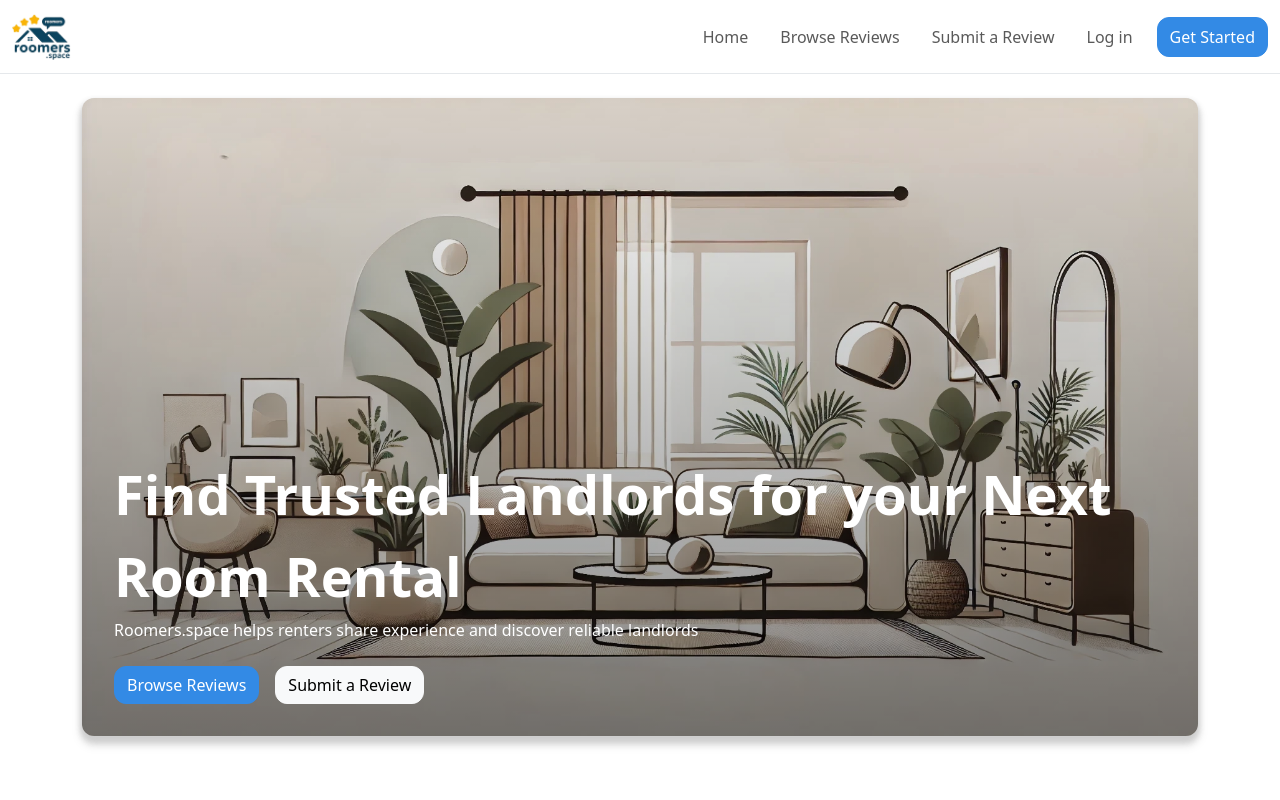
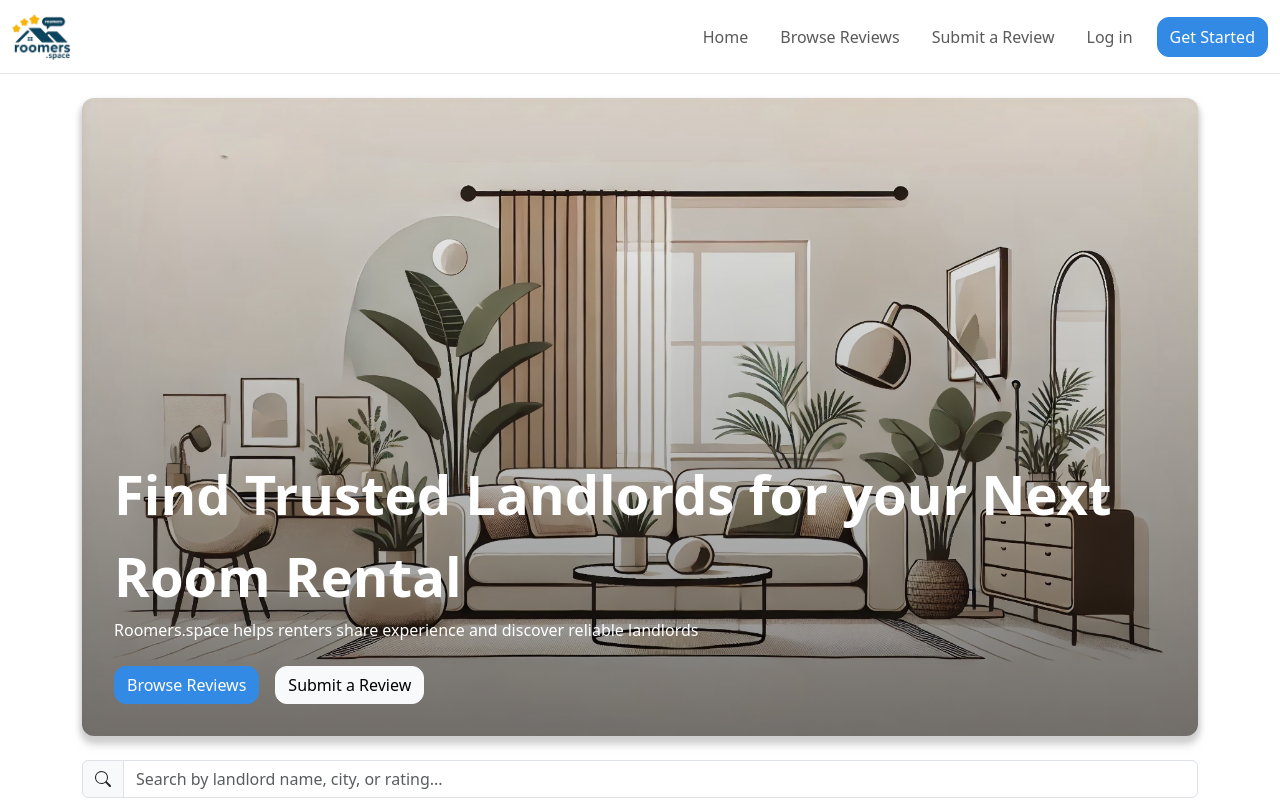
Before and after one commit to bises7/Roomers, a Next.js app: page / in a window 1280 px wide. Built offline with nearby package versions, Linux system fonts and the light colour scheme.

Commit message:
Add search bar

```diff
--- a/package.json
+++ b/package.json
@@ -10,11 +10,13 @@
   },
   "dependencies": {
     "bootstrap": "^5.3.3",
+    "bootstrap-icons": "^1.11.3",
     "classnames": "^2.5.1",
     "next": "14.2.12",
     "react": "^18",
     "react-bootstrap": "^2.10.4",
     "react-dom": "^18",
+    "react-icons": "^5.3.0",
     "sass": "^1.79.2"
   },
   "devDependencies": {
--- /dev/null
+++ b/src/app/components/Homepage/SearchBar.tsx
@@ -0,0 +1,56 @@
+// components/SearchInput.tsx
+import classNames from "classnames";
+import React, { useState } from "react";
+import { Form, FormControl, InputGroup, ListGroup } from "react-bootstrap";
+import "bootstrap-icons/font/bootstrap-icons.css";
+import { BsSearch } from "react-icons/bs";
+
+const SearchInput: React.FC = () => {
+  const [suggestions, setSuggestions] = useState<string[]>([]);
+  const [query, setQuery] = useState<string>("");
+
+  const landlords: string[] = [
+    "John Doe",
+    "Jane Smith",
+    "Alice Johnson",
+    "Bob Brown",
+  ];
+
+  const handleSearch = (text: string) => {
+    setQuery(text);
+    if (!text.length) {
+      setSuggestions([]);
+      return;
+    }
+    const filteredSuggestions = landlords.filter((landlord) =>
+      landlord.toLowerCase().includes(text.toLowerCase())
+    );
+    setSuggestions(filteredSuggestions);
+  };
+
+  return (
+    <InputGroup className="mt-4">
+      <InputGroup.Text id="basic-addon1">
+        <BsSearch />
+      </InputGroup.Text>
+      <FormControl
+        placeholder="Search by landlord name, city, or rating..."
+        aria-label="Search"
+        aria-describedby="basic-addon1"
+        value={query}
+        onChange={(e) => handleSearch(e.target.value)}
+      />
+      {suggestions.length > 0 && (
+        <ListGroup className="position-absolute w-100">
+          {suggestions.map((item, index) => (
+            <ListGroup.Item key={index} action onClick={() => setQuery(item)}>
+              {item}
+            </ListGroup.Item>
+          ))}
+        </ListGroup>
+      )}
+    </InputGroup>
+  );
+};
+
+export default SearchInput;
--- a/src/app/page.tsx
+++ b/src/app/page.tsx
@@ -5,6 +5,7 @@ import NavbarComponent from "./components/Navbar";
 import styles from "./styles/page.module.scss";
 import Jumbotron from "./components/Homepage/Jumbotron";
 import { Container } from "react-bootstrap";
+import SearchInput from "./components/Homepage/SearchBar";
 
 export default function Home() {
   return (
@@ -21,6 +22,7 @@ export default function Home() {
         })}
       >
         <Jumbotron />
+        <SearchInput />
       </Container>
     </>
   );
```
Also changed, not shown: src/app/styles/searchbar.module.scss (added, +42 -0 lines), 1 other file (tests, documents, lock files or other folders).
